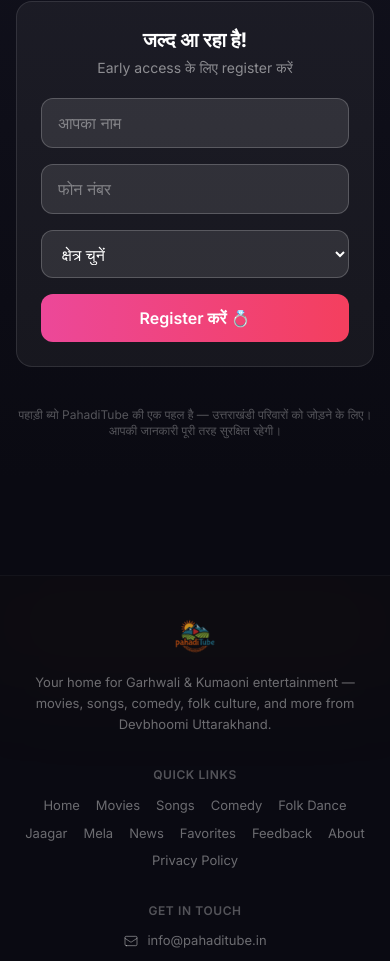
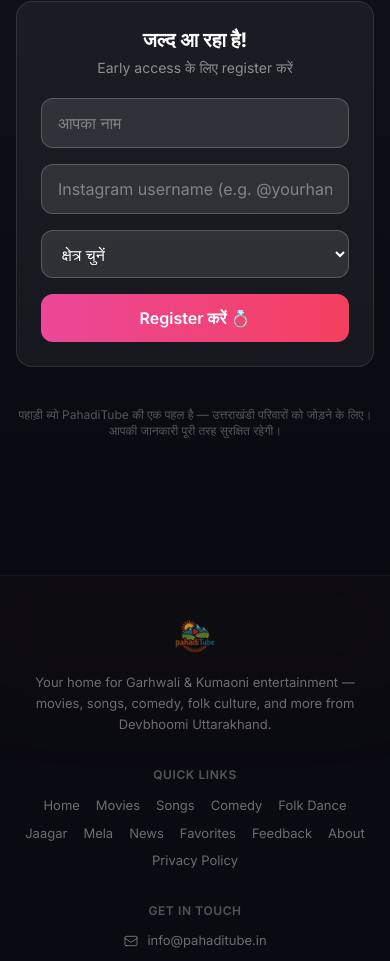
Before and after one commit to jitendrar292/garhwal-ott, a React (Vite) app in the folder client/: page /pahadi-byo in a window 390 px wide. Shown: the part 992-1953 px from the top of the page. Built offline with nearby package versions, Linux system fonts and the light colour scheme; no server answers.

Commit message:
feat: replace phone with Instagram handle for Byo vibe matching

```diff
--- a/client/src/pages/AdminPage.jsx
+++ b/client/src/pages/AdminPage.jsx
@@ -951,7 +951,7 @@ function ByoTab({ adminKey }) {
               <tr>
                 <th className="py-2 pr-4">#</th>
                 <th className="py-2 pr-4">Name</th>
-                <th className="py-2 pr-4">Phone</th>
+                <th className="py-2 pr-4">Instagram</th>
                 <th className="py-2 pr-4">Region</th>
                 <th className="py-2 pr-4">Date</th>
                 <th className="py-2">Action</th>
@@ -962,7 +962,7 @@ function ByoTab({ adminKey }) {
                 <tr key={r.id} className="border-b border-dark-700/50 hover:bg-dark-700/30">
                   <td className="py-2 pr-4 text-gray-500">{i + 1}</td>
                   <td className="py-2 pr-4">{r.name}</td>
-                  <td className="py-2 pr-4 font-mono text-xs">{r.phone}</td>
+                  <td className="py-2 pr-4 font-mono text-xs">@{r.instagram}</td>
                   <td className="py-2 pr-4 capitalize">{r.region || '—'}</td>
                   <td className="py-2 pr-4 text-gray-400 text-xs">{new Date(r.createdAt).toLocaleDateString()}</td>
                   <td className="py-2">
--- a/client/src/pages/PahadiByoPage.jsx
+++ b/client/src/pages/PahadiByoPage.jsx
@@ -10,7 +10,7 @@ const FEATURES = [
 ];
 
 export default function PahadiByoPage() {
-  const [formData, setFormData] = useState({ name: '', phone: '', region: '' });
+  const [formData, setFormData] = useState({ name: '', instagram: '', region: '' });
   const [submitted, setSubmitted] = useState(false);
   const [loading, setLoading] = useState(false);
   const [error, setError] = useState('');
@@ -107,11 +107,11 @@ export default function PahadiByoPage() {
                   className="w-full bg-white/10 border border-white/20 rounded-xl px-4 py-3 text-white placeholder-white/40 focus:outline-none focus:border-pink-500/50"
                 />
                 <input
-                  type="tel"
+                  type="text"
                   required
-                  placeholder="फोन नंबर"
-                  value={formData.phone}
-                  onChange={(e) => setFormData({ ...formData, phone: e.target.value })}
+                  placeholder="Instagram username (e.g. @yourhandle)"
+                  value={formData.instagram}
+                  onChange={(e) => setFormData({ ...formData, instagram: e.target.value })}
                   className="w-full bg-white/10 border border-white/20 rounded-xl px-4 py-3 text-white placeholder-white/40 focus:outline-none focus:border-pink-500/50"
                 />
                 <select
```
Also changed, not shown: 1 other file (tests, documents, lock files or other folders).
